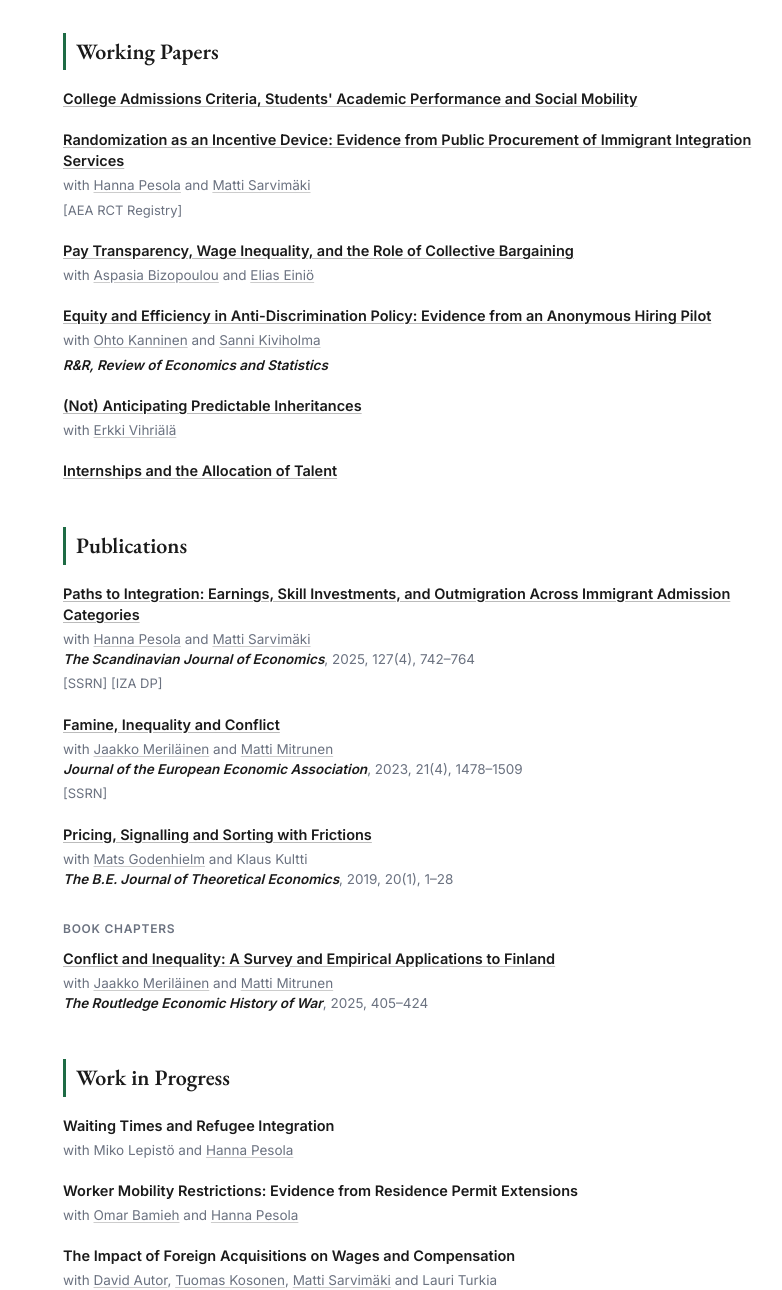
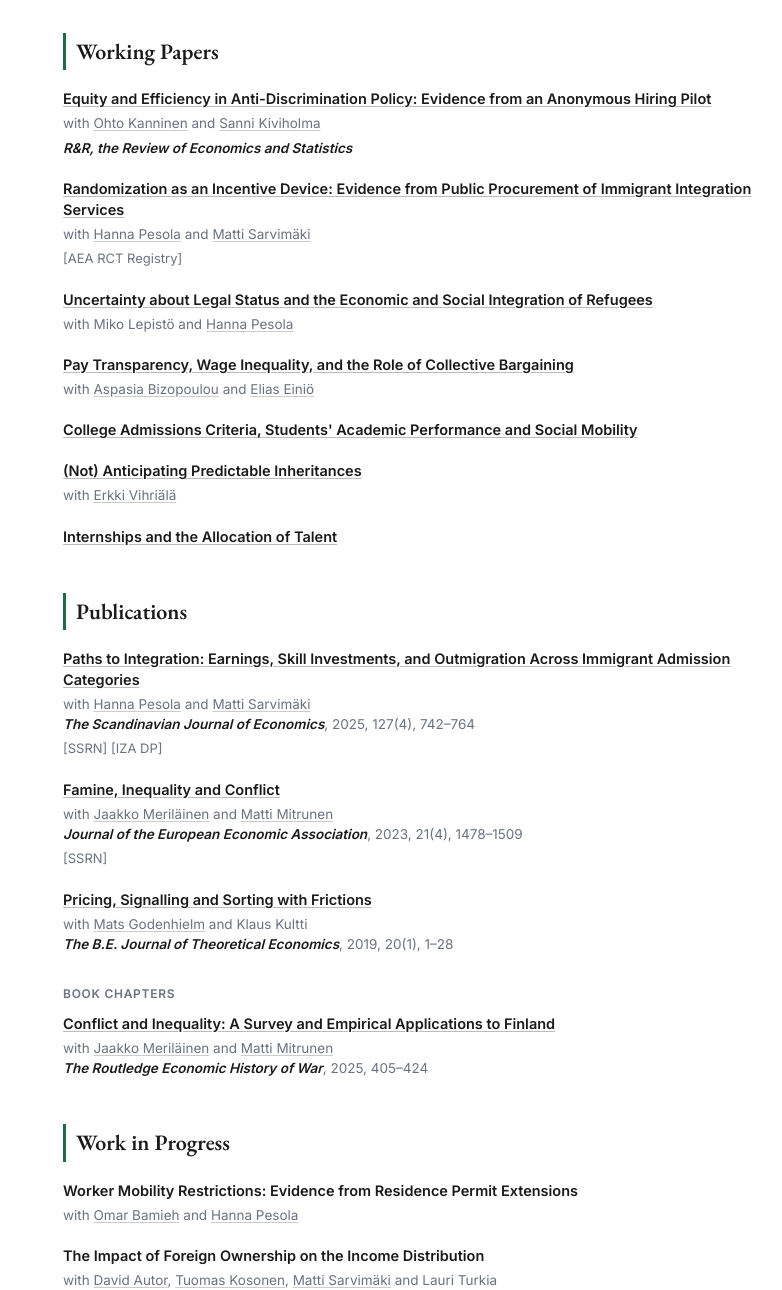
Before and after one commit to tvirkola/tvirkola.github.io, a plain HTML site: page index.html in a window 1280 px wide. Shown: the part 138-1428 px from the top of the page, 359-1141 px from the left. Drawn offline with nearby package versions, Linux system fonts and the light colour scheme.

Commit message:
Align website with CV and update CV PDF
- Reorder working papers to match CV; add legal status uncertainty paper
- Rename foreign ownership project; minor wording fixes
- Replace cv_virkola.pdf with updated CV

Co-Authored-By: Claude Opus 5 (1M context) <noreply@anthropic.com>

```diff
--- a/index.html
+++ b/index.html
@@ -150,10 +150,10 @@ const NEWS = [
 
 const WORKING_PAPERS = [
   {
-    title: "College Admissions Criteria, Students' Academic Performance and Social Mobility",
-    coauthors: "",
-    badge: "",        // e.g. "R&R, Journal of Finance"
-    links: [["SSRN", "https://ssrn.com/abstract=5756322"]]
+    title: "Equity and Efficiency in Anti-Discrimination Policy: Evidence from an Anonymous Hiring Pilot",
+    coauthors: 'with <a href="https://labore.fi/en/author/ohto-kanninen/">Ohto Kanninen</a> and <a href="https://www.sannikiviholma.com/">Sanni Kiviholma</a>',
+    badge: "R&R, the Review of Economics and Statistics",        // e.g. "R&R, Journal of Finance"
+    links: [["SSRN", "https://ssrn.com/abstract=4567818"]]
   },
   {
     title: "Randomization as an Incentive Device: Evidence from Public Procurement of Immigrant Integration Services",
@@ -162,16 +162,22 @@ const WORKING_PAPERS = [
     links: [["SSRN", "https://ssrn.com/abstract=5086705"], ["AEA RCT Registry", "https://www.socialscienceregistry.org/trials/12519"]]
   },
   {
+    title: "Uncertainty about Legal Status and the Economic and Social Integration of Refugees",
+    coauthors: 'with Miko Lepistö and <a href="https://sites.google.com/view/hannapesola">Hanna Pesola</a>',
+    badge: "",
+    links: [["SSRN", "https://ssrn.com/abstract=6243198"]]
+  },
+  {
     title: "Pay Transparency, Wage Inequality, and the Role of Collective Bargaining",
     coauthors: 'with <a href="https://sites.google.com/site/aspasiabizopoulou/home">Aspasia Bizopoulou</a> and <a href="https://sites.google.com/view/eliaseinio">Elias Einiö</a>',
     badge: "",
     links: [["SSRN", "https://ssrn.com/abstract=5062899"]]
   },
   {
-    title: "Equity and Efficiency in Anti-Discrimination Policy: Evidence from an Anonymous Hiring Pilot",
-    coauthors: 'with <a href="https://labore.fi/en/author/ohto-kanninen/">Ohto Kanninen</a> and <a href="https://www.sannikiviholma.com/">Sanni Kiviholma</a>',
-    badge: "R&R, Review of Economics and Statistics",
-    links: [["SSRN", "https://ssrn.com/abstract=4567818"]]
+    title: "College Admissions Criteria, Students' Academic Performance and Social Mobility",
+    coauthors: "",
+    badge: "",
+    links: [["SSRN", "https://ssrn.com/abstract=5756322"]]
   },
   {
     title: "(Not) Anticipating Predictable Inheritances",
@@ -189,19 +195,13 @@ const WORKING_PAPERS = [
 
 const WORK_IN_PROGRESS = [
   {
-    title: "Waiting Times and Refugee Integration",
-    coauthors: 'with Miko Lepistö and <a href="https://sites.google.com/view/hannapesola">Hanna Pesola</a>',
-    badge: "",
-    links: []
-  },
-  {
     title: "Worker Mobility Restrictions: Evidence from Residence Permit Extensions",
     coauthors: 'with <a href="https://sites.google.com/view/omar-bamieh">Omar Bamieh</a> and <a href="https://sites.google.com/view/hannapesola">Hanna Pesola</a>',
     badge: "",
     links: []
   },
   {
-    title: "The Impact of Foreign Acquisitions on Wages and Compensation",
+    title: "The Impact of Foreign Ownership on the Income Distribution",
     coauthors: 'with <a href="https://economics.mit.edu/people/faculty/david-autor">David Autor</a>, <a href="https://sites.google.com/view/tuomaskosonen/home">Tuomas Kosonen</a>, <a href="https://hse-econ.fi/sarvimaki/">Matti Sarvimäki</a> and Lauri Turkia',
     badge: "",
     links: []
@@ -269,7 +269,7 @@ const POLICY = [
   },
   {
     title: "Opiskelijavalintauudistuksen seurantatutkimuksen loppuraportti",
-    meta: "with Hannu Karhunen, Tuomas Pekkarinen, Tuomo Suhonen · <em>VATT Mimeo 76</em>",
+    meta: "with Hannu Karhunen, Tuomas Pekkarinen and Tuomo Suhonen · <em>VATT Mimeo 76</em>",
     link: "https://www.doria.fi/handle/10024/185280",
     lang: "fi"
   },
@@ -287,7 +287,7 @@ const POLICY = [
   },
   {
     title: "Mitä voimme odottaa opiskelijavalinnan uudistukselta",
-    meta: "with Hannu Karhunen, Tuomas Pekkarinen, Tuomo Suhonen · <em>Talous &amp; Yhteiskunta</em> 4/2020",
+    meta: "with Hannu Karhunen, Tuomas Pekkarinen and Tuomo Suhonen · <em>Talous &amp; Yhteiskunta</em> 4/2020",
     link: "https://labore.fi/t&y/mita-voimme-odottaa-opiskelijavalinnan-uudistukselta/",
     lang: "fi"
   }
```
Also changed, not shown: 1 other file.
